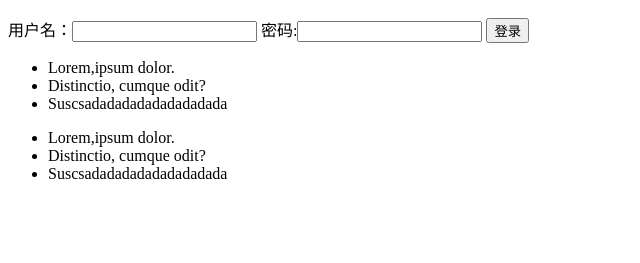
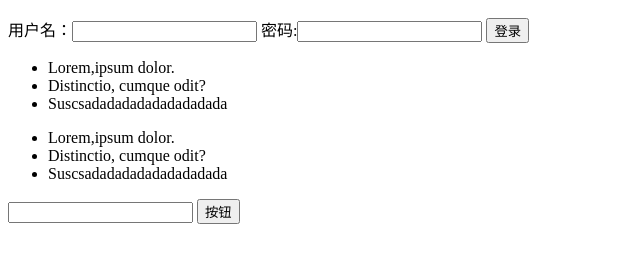
Before and after one commit to lixingzhe/gitLesson30, a plain HTML site: page index.html in a window 1280 px wide. Shown: the part 127-390 px from the top of the page, without its empty margins (0-640 px from the left). Drawn offline with Linux system fonts and the light colour scheme.

Commit message:
在test中添加信息

```diff
--- a/index.html
+++ b/index.html
@@ -31,5 +31,11 @@
         <li>Distinctio, cumque odit?</li>
         <li>Suscsadadadadadadadadada</li>
     </ul>
+
+        <!-- test添加的内容 -->
+        <div>
+            <input type="text">
+            <button>按钮</button>
+        </div>
 </body>
 </html>
```
